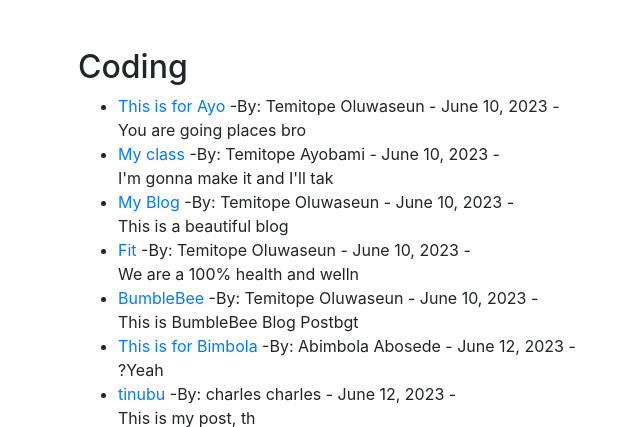
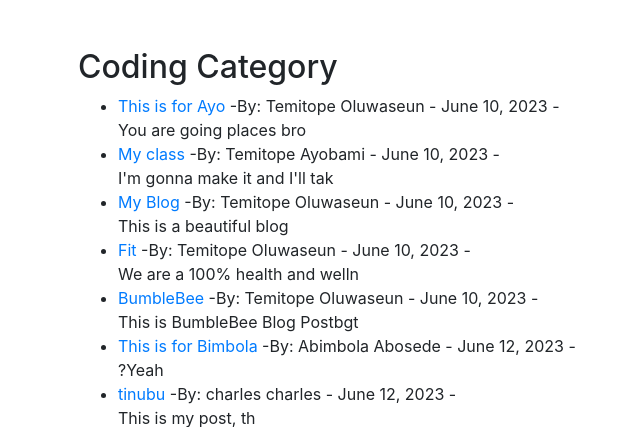
Before and after one commit to teeflow1/Blog-app, a Django app: page /category/coding/ in a window 1280 px wide. Shown: the part 56-483 px from the top of the page, without its empty margins (7-647 px from the left). Run offline with Django 4.2, Linux system fonts and the light colour scheme; data comes from the database, SQL or seed files in the repository; some libraries are stand-ins or nearby versions.

Commit message:
Added cats

```diff
--- a/app_folder/templates/apps/categories.html
+++ b/app_folder/templates/apps/categories.html
@@ -7,7 +7,7 @@
 
 {% if category_posts %}
 
-        <h2> {{ cats }}   </h2>
+        <h2> {{ cats }} Category  </h2>
 
 
         <ul>
```
